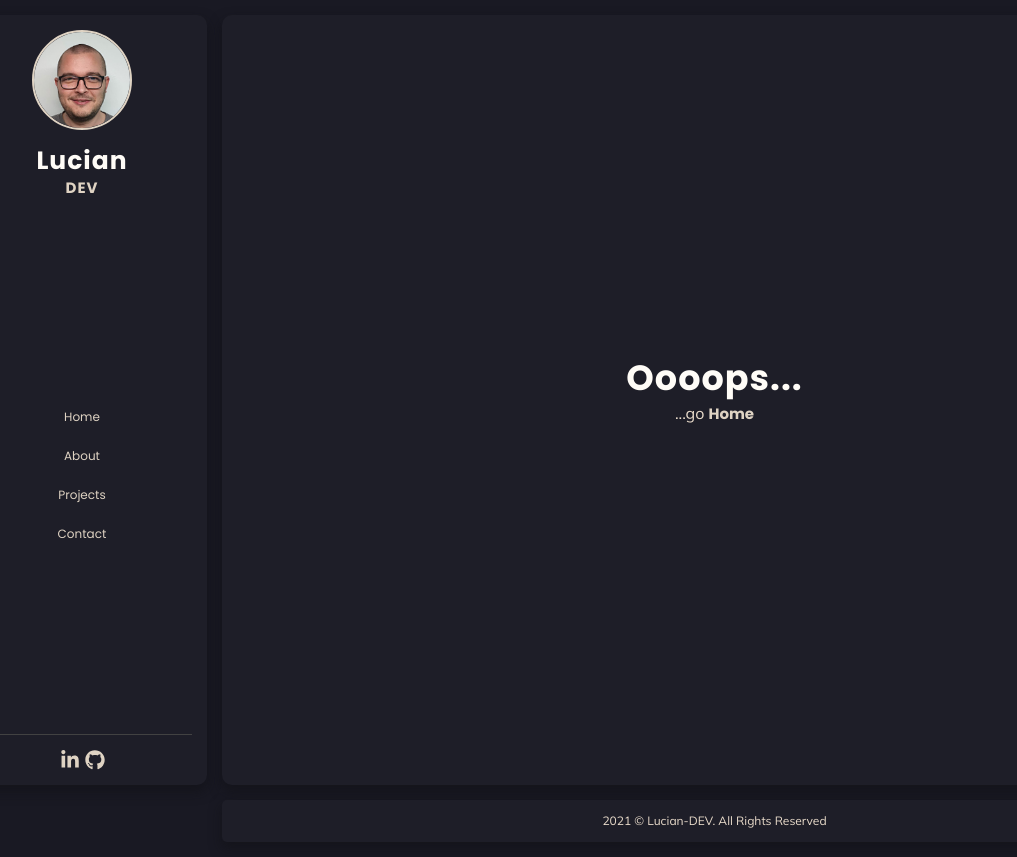
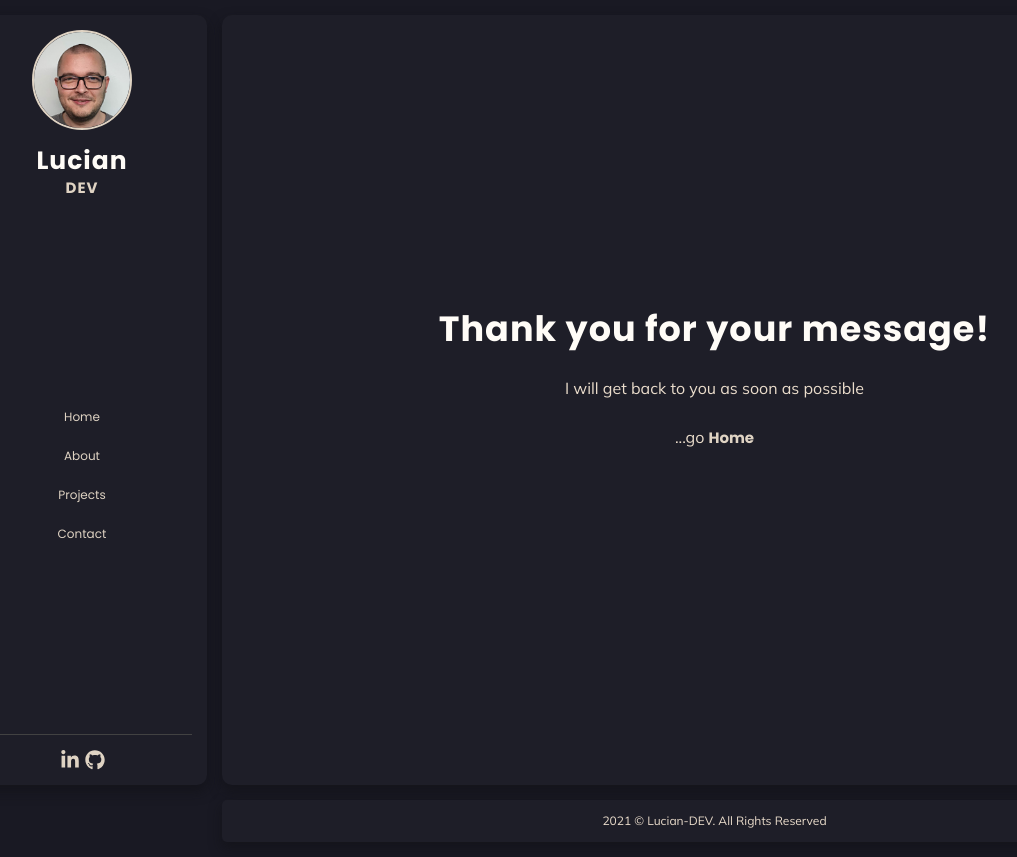
Before and after one commit to lucian-dev/portfolio-website-nextjs, a Next.js app: page /thankyou in a window 1280 px wide. Before the commit this address had no page. Shown: the whole page, without its empty margins (58-1075 px from the left). Built offline with nearby package versions, Linux system fonts and the light colour scheme.

Commit message:
#ty-page

```diff
--- a/components/common/layout/Layout.module.scss
+++ b/components/common/layout/Layout.module.scss
@@ -44,10 +44,17 @@
   padding-right: 15px;
 }
 
-.page404 {
+.page404,
+.thankYou {
   height: calc(100vh - 150px);
   display: flex;
   align-items: center;
   justify-content: center;
   text-align: center;
 }
+
+.tyContent {
+  p {
+    margin: 25px 0;
+  }
+}
--- a/components/contact/ContactContent.js
+++ b/components/contact/ContactContent.js
@@ -13,6 +13,7 @@ const ContactContent = () => {
           method="POST"
           data-netlify="true"
           data-netlify-honeypot="bot-field"
+          action="/thankyou"
         >
           <input type="hidden" name="form-name" value="contact-form" />
           <div className="form-row-full">
--- /dev/null
+++ b/pages/thankyou.js
@@ -0,0 +1,39 @@
+import styles from '@components/common/layout/Layout.module.scss'
+import Link from 'next/link'
+import { useEffect } from 'react'
+import { useRouter } from 'next/router'
+import { motion } from 'framer-motion'
+
+const ThankYou = () => {
+
+  const router = useRouter()
+
+  useEffect(() => {
+    setTimeout(() => {
+      router.push('/')
+    }, 6000)
+  }, [])
+
+  return (
+    <motion.section className={styles.mainSection}
+      initial={{x: "-100%", opacity: 0}}
+      animate={{x: 0, opacity: 1}}
+      transition={{type: "spring", bounce: 0.6, duration: 0.5, damping: 14}}
+      exit={{opacity: 0}}
+    >
+      <div className={styles.displayContent}>
+        <div className={styles.container}>
+          <div className={styles.thankYou}>
+            <div className={styles.tyContent}>
+              <h1>Thank you for your message!</h1>
+              <p>I will get back to you as soon as possible</p>
+              <p>...go <Link href='/'><a className="btnS">Home</a></Link></p>
+            </div>
+          </div>
+        </div>
+      </div>
+    </motion.section>
+  )
+}
+
+export default ThankYou
```
